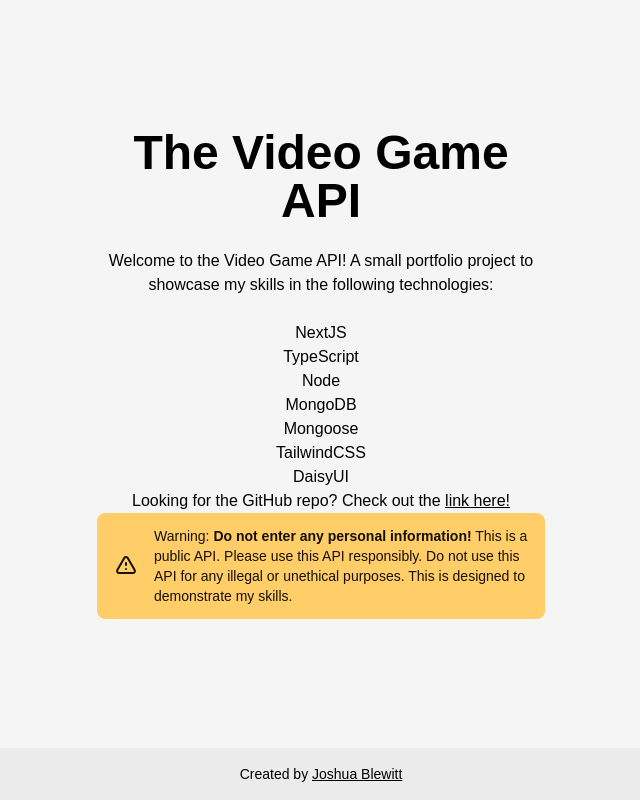
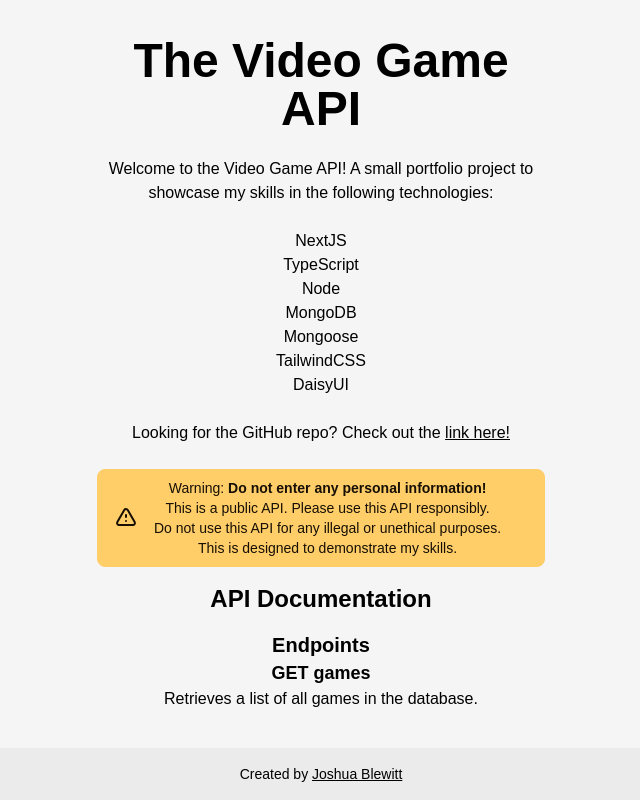
Before and after one commit to JB-26/video-game-api-nextjs, a Next.js app: page / in a window 1280 px wide. Shown: the whole page, without its empty margins (319-959 px from the left). Built offline with nearby package versions, Linux system fonts and the light colour scheme.

Commit message:
Minor changes

```diff
--- a/app/page.tsx
+++ b/app/page.tsx
@@ -20,7 +20,7 @@
               <li>TailwindCSS</li>
               <li>DaisyUI</li>
             </ul>
-            <p>
+            <p className="py-6">
               Looking for the GitHub repo? Check out the{" "}
               <Link
                 href="https://github.com/JB-26/video-game-api-nextjs"
@@ -31,7 +31,7 @@
                 link here!
               </Link>
             </p>
-            <div role="alert" className="alert alert-warning">
+            <div role="alert" className="alert alert-warning py-2 text-center">
               <svg
                 xmlns="http://www.w3.org/2000/svg"
                 className="h-6 w-6 shrink-0 stroke-current"
@@ -39,19 +39,26 @@
                 viewBox="0 0 24 24"
               >
                 <path
-                  stroke-linecap="round"
-                  stroke-linejoin="round"
-                  stroke-width="2"
+                  strokeLinecap="round"
+                  strokeLinejoin="round"
+                  strokeWidth="2"
                   d="M12 9v2m0 4h.01m-6.938 4h13.856c1.54 0 2.502-1.667 1.732-3L13.732 4c-.77-1.333-2.694-1.333-3.464 0L3.34 16c-.77 1.333.192 3 1.732 3z"
                 />
               </svg>
               <span>
                 Warning: <strong>Do not enter any personal information!</strong>{" "}
-                This is a public API. Please use this API responsibly. Do not
-                use this API for any illegal or unethical purposes. This is
-                designed to demonstrate my skills.
+                <br />
+                This is a public API. Please use this API responsibly.
+                <br />
+                Do not use this API for any illegal or unethical purposes.
+                <br />
+                This is designed to demonstrate my skills.
               </span>
             </div>
+            <h2 className="text-2xl font-bold py-4">API Documentation</h2>
+            <h3 className="text-xl font-bold">Endpoints</h3>
+            <h4 className="text-lg font-bold">GET games</h4>
+            <p>Retrieves a list of all games in the database.</p>
           </div>
         </div>
       </div>
```
Also changed, not shown: 1 other file (tests, documents, lock files or other folders).
